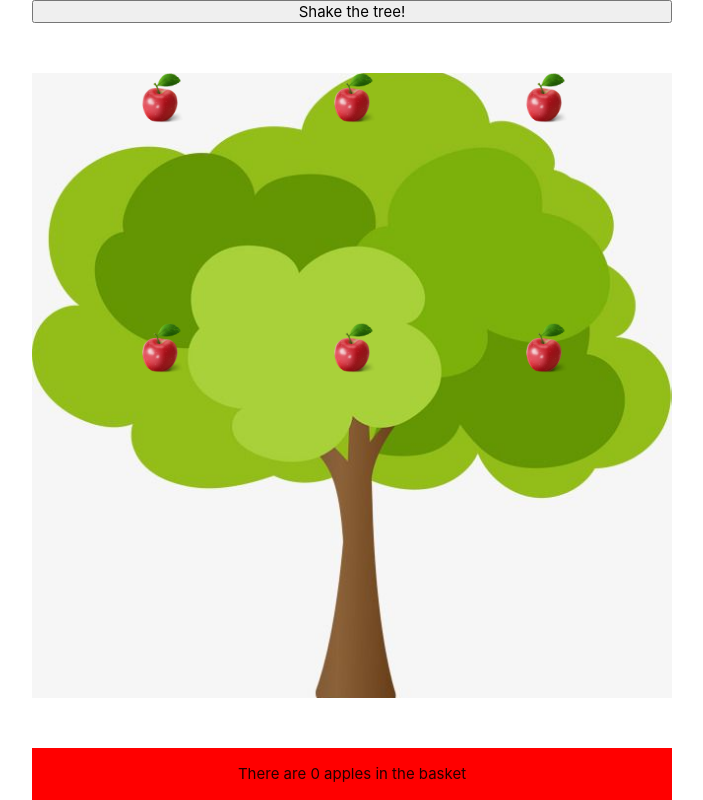
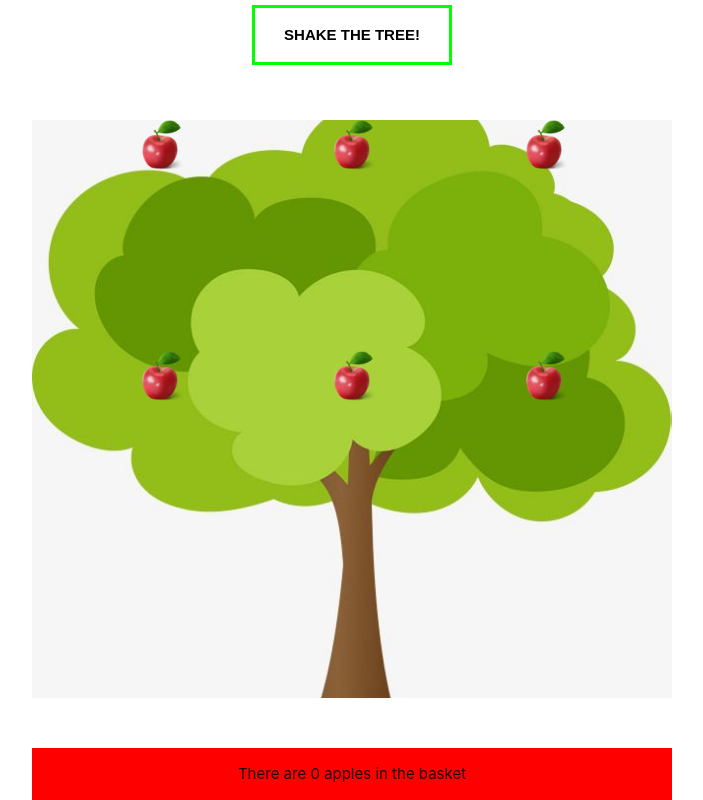
Before and after one commit to MuslumYilmaz/react-shaking-tree, a React (Create React App) app: page / in a window 1280 px wide. Shown: the whole page, without its empty margins (288-991 px from the left). Built offline with nearby package versions, Linux system fonts and the light colour scheme.

Commit message:
shake button

```diff
--- a/src/App.css
+++ b/src/App.css
@@ -11,6 +11,29 @@
 
 .basket {
   background-color: red !important;
+}
+
+.shake-button {
+  margin:  5px auto;
+  width: 200px;
+  height: 80px;
+  background: transparent;
+  text-transform: uppercase;
+  font-weight: 700;
+  font-family: Arial, Helvetica, sans-serif;
+  border: 3px solid lime;
+  transition: all .4s;
+}
+
+.shake-button:hover {
+  border-radius: 15px;
+  border: 1px solid lime;
+  transform: scale(1.2);
+}
+
+button:focus {
+  outline: none;
+  background: none;
 }
 
 .apples {
```
